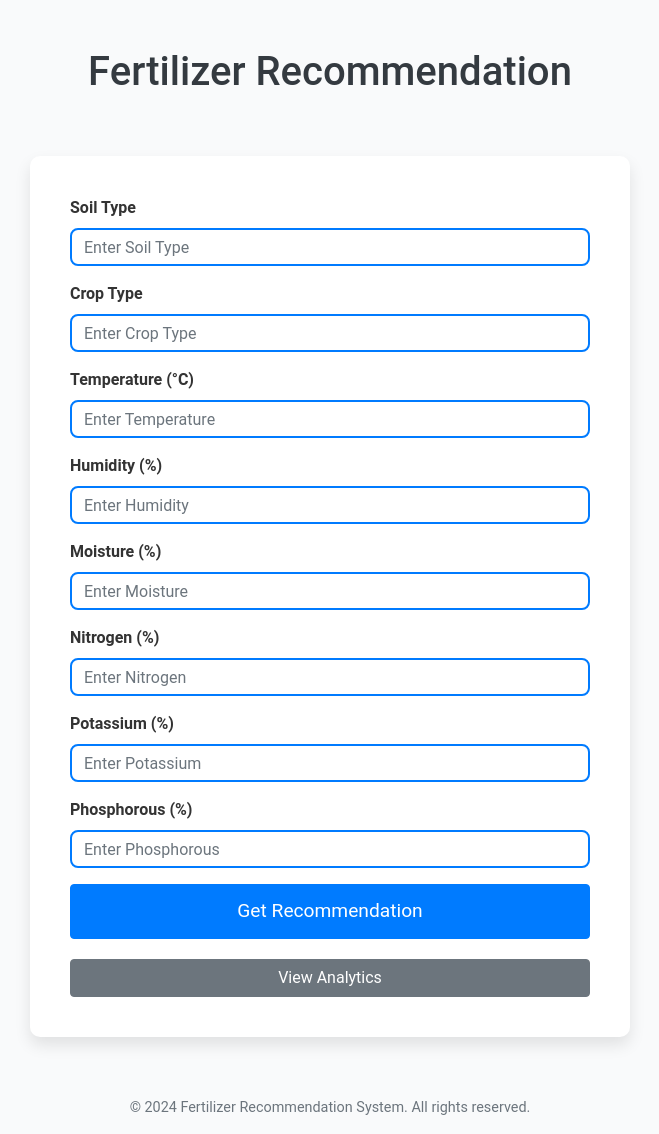
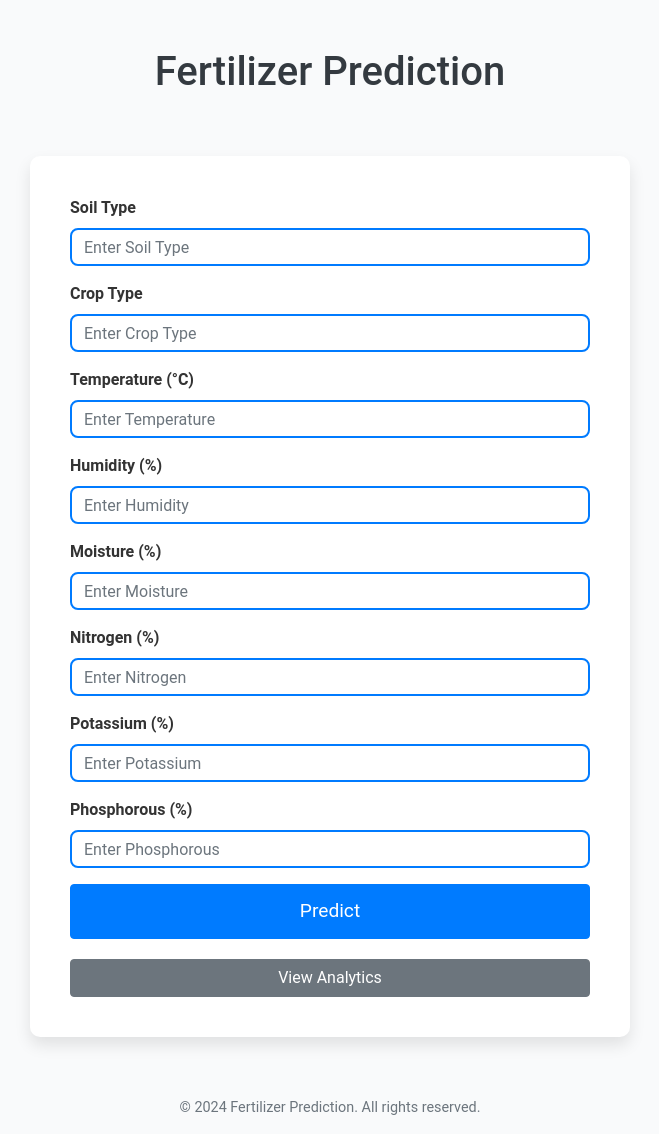
Before and after one commit to abimanyusridhar/fertilizer-recom-ml, a Flask app: page / in a window 1280 px wide. Shown: the whole page, without its empty margins (310-969 px from the left). Run offline with Flask 3, Linux system fonts and the light colour scheme; parts of the project's set-up code (start-up, migrations or seed data) failed here and were passed over; some libraries are stand-ins or nearby versions.

Commit message:
Update index.html

```diff
--- a/templates/index.html
+++ b/templates/index.html
@@ -3,7 +3,7 @@
 <head>
     <meta charset="UTF-8">
     <meta name="viewport" content="width=device-width, initial-scale=1.0">
-    <title>Fertilizer Recommendation System</title>
+    <title>Fertilizer Prediction</title>
     <link rel="stylesheet" href="https://stackpath.bootstrapcdn.com/bootstrap/4.5.2/css/bootstrap.min.css">
     <style>
         body {
@@ -60,7 +60,7 @@
 </head>
 <body>
     <div class="container mt-5">
-        <h1 class="title">Fertilizer Recommendation</h1>
+        <h1 class="title">Fertilizer Prediction</h1>
         <div class="form-container">
             <form id="predictForm">
                 <div class="form-group">
@@ -95,14 +95,14 @@
                     <label for="phosphorous">Phosphorous (%)</label>
                     <input type="number" class="form-control" id="phosphorous" step="0.1" placeholder="Enter Phosphorous" required>
                 </div>
-                <button type="submit" class="btn btn-primary btn-block">Get Recommendation</button>
+                <button type="submit" class="btn btn-primary btn-block">Predict</button>
             </form>
             <div id="predictionResult" class="prediction-result"></div>
             <button class="btn btn-secondary analytics-btn btn-block" onclick="window.location.href='/analytics'">View Analytics</button>
         </div>
     </div>
     <div class="footer">
-        <p>&copy; 2024 Fertilizer Recommendation System. All rights reserved.</p>
+        <p>&copy; 2024 Fertilizer Prediction. All rights reserved.</p>
     </div>
 
     <script>
@@ -141,3 +141,4 @@
     </script>
 </body>
 </html>
+<!-- updateed -->
```
